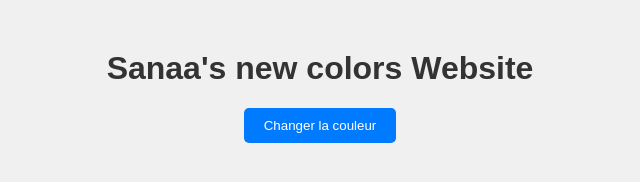
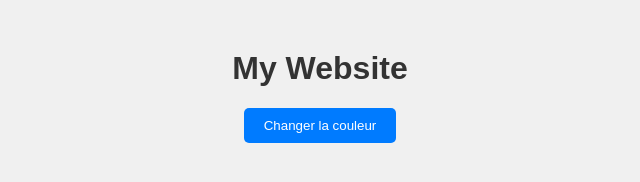
Before and after one commit to slimanisanaa/staticwebsite, a plain HTML site: page index.html in a window 1280 px wide. Shown: the whole page, without its empty margins (320-960 px from the left). Drawn offline with Linux system fonts and the light colour scheme.

Commit message:
Update index.html

```diff
--- a/index.html
+++ b/index.html
@@ -8,7 +8,7 @@
 </head>
 <body>
     <div class="container">
-        <h1>Sanaa's new colors Website</h1>
+        <h1>My Website</h1>
         <button id="colorButton">Changer la couleur</button>
     </div>
 
```
